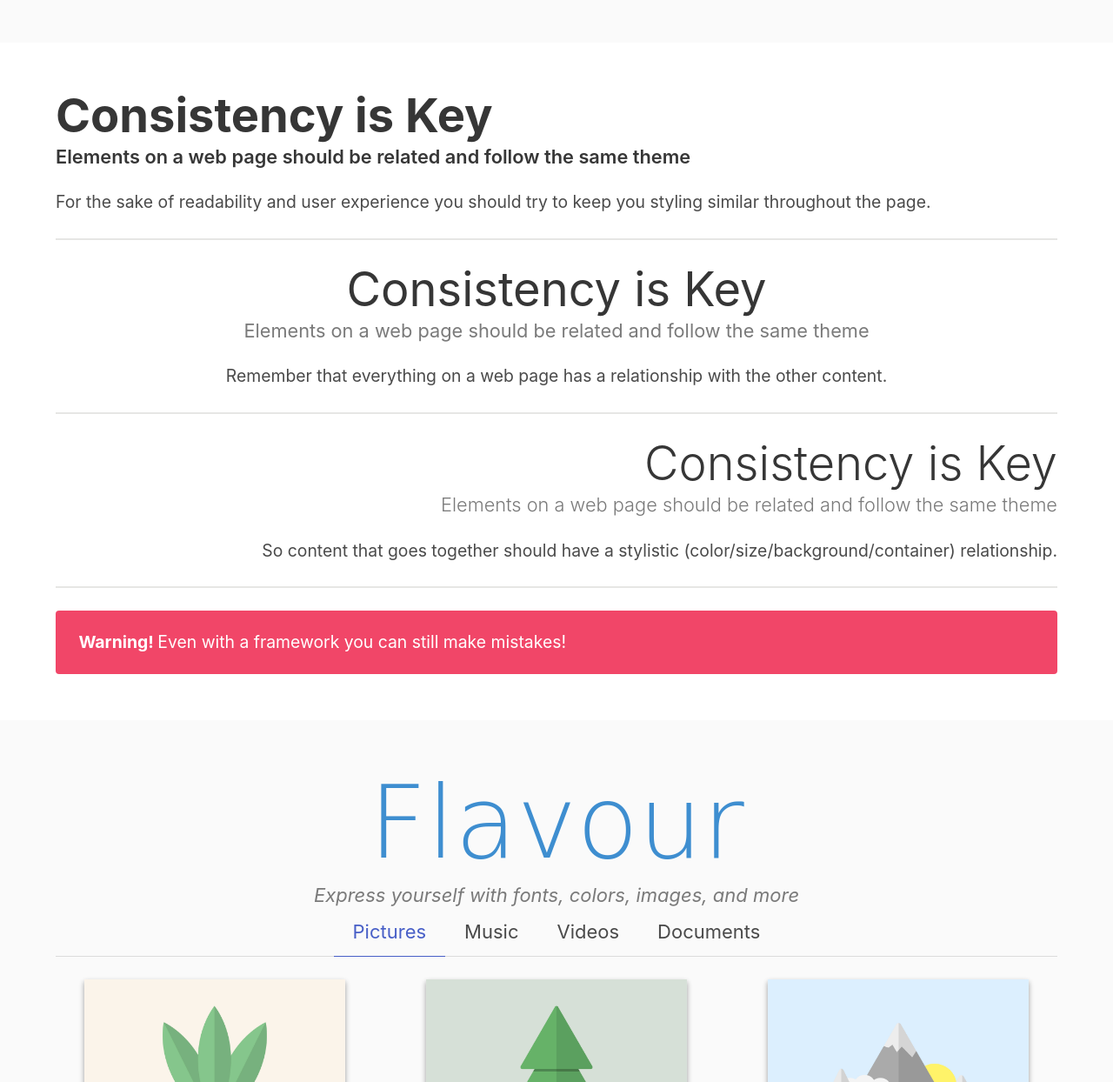
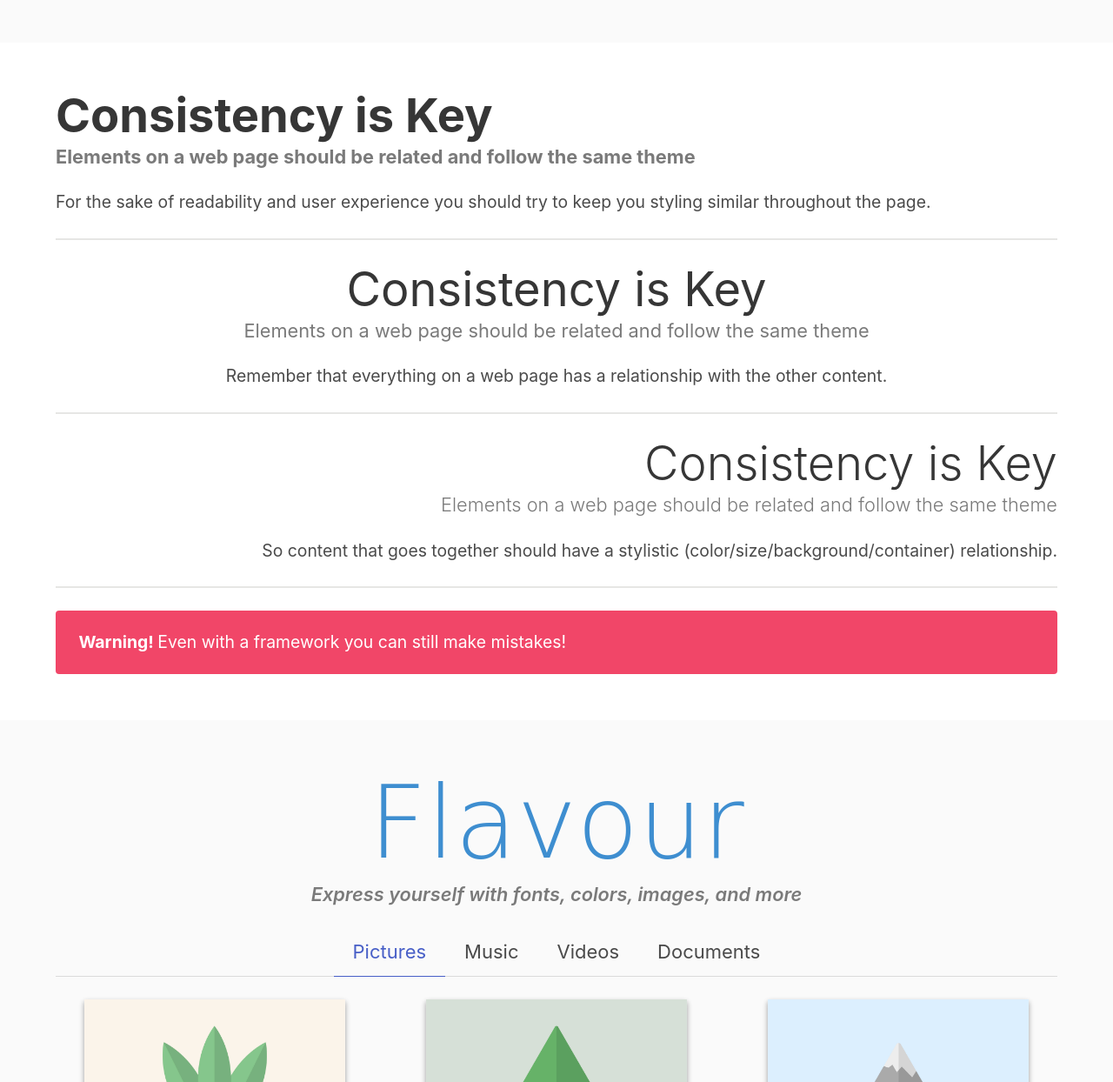
Before and after one commit to jdmar3-comp426/a02-Longtian0608, a website: page index.html in a window 1280 px wide. Shown: the part 1466-2710 px from the top of the page at 87% size. Drawn offline with nearby package versions, Linux system fonts and the light colour scheme; a web font is replaced by a local one.

Commit message:
fixed some typo

```diff
--- a/index.html
+++ b/index.html
@@ -58,7 +58,7 @@
     <div class="container">
         <div class="content">
             <h1 class="title has-text-weight-bold">Consistency is Key</h1>
-            <h5 class="subtitle">Elements on a web page should be related and follow the same theme</h5>
+            <h5 class="subtitle has-text-grey has-text-weight-bold">Elements on a web page should be related and follow the same theme</h5>
             <p>
 	    	For the sake of readability and user experience you should try to keep you styling similar throughout the page.
 	    </p>
@@ -87,7 +87,7 @@
 </section>
 <section class="section">
     <div class="container">
-        <div class="has-text-centered">
+        <div class="content has-text-centered">
             <h1 class="title has-text-info is-family-secondary">Flavour</h1>
             <h5 class="subtitle has-text-grey is-italic">Express yourself with fonts, colors, images, and more</h5>
         </div>
```
